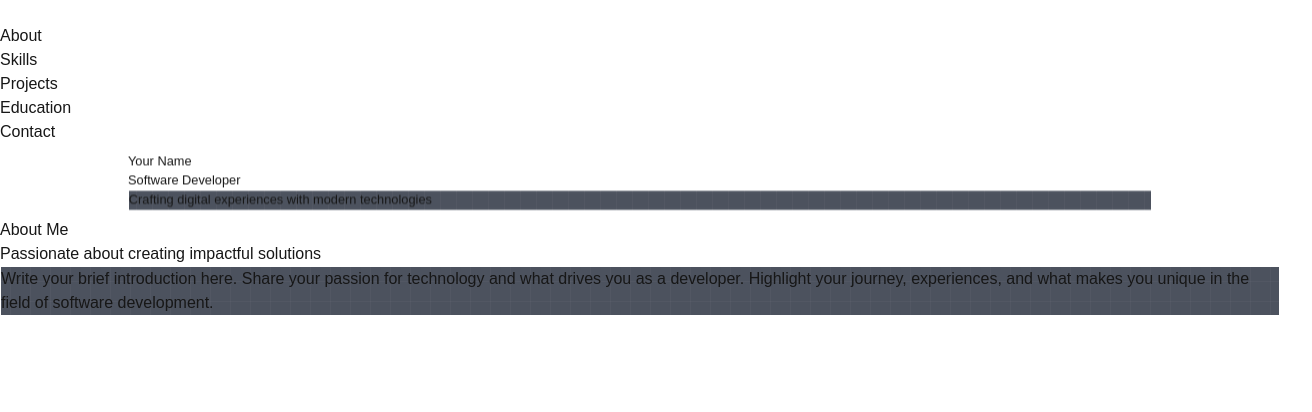
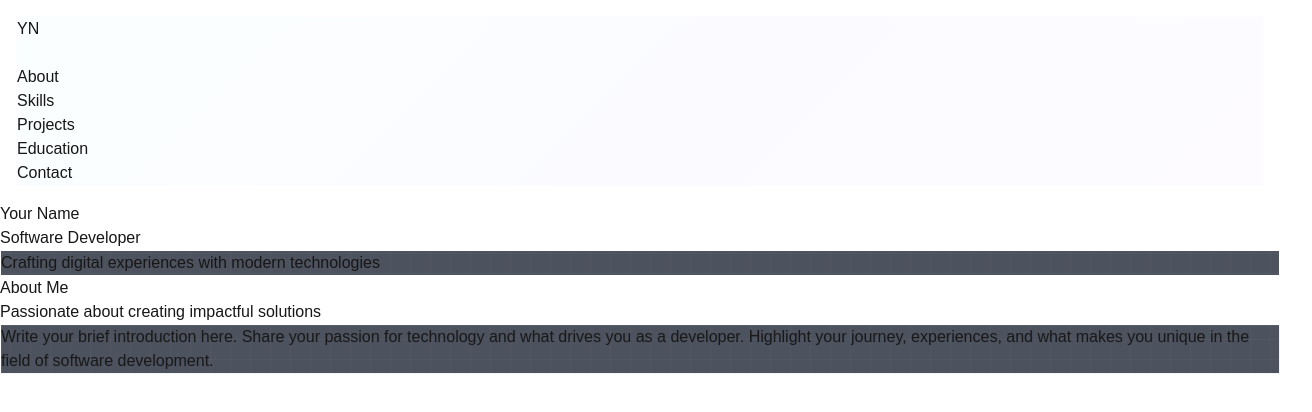
Before and after one commit to Kanchanop6509650229/Portfolio, a Next.js app: page / in a window 1280 px wide. Shown: the top 412 px of the page, 1312 px wide, since content can reach past the window. Built offline with nearby package versions, Linux system fonts and the light colour scheme.

Commit message:
Improve Navbar UI and animation

```diff
--- a/src/components/Navbar.tsx
+++ b/src/components/Navbar.tsx
@@ -14,19 +14,17 @@ const navLinks = [
 
 const Navbar = () => {
   const [hoveredLink, setHoveredLink] = useState<string | null>(null);
-  const [hidden, setHidden] = useState(false);
+  const [isCompact, setIsCompact] = useState(false);
   const [activeSection, setActiveSection] = useState("");
+  const [isMenuOpen, setIsMenuOpen] = useState(false);
   const { scrollY } = useScroll();
-  const [lastScrollY, setLastScrollY] = useState(0);
 
   useMotionValueEvent(scrollY, "change", (latest) => {
-    const direction = latest > lastScrollY ? "down" : "up";
-    if (direction === "down" && latest > 150) {
-      setHidden(true);
+    if (latest > 100) {
+      setIsCompact(true);
     } else {
-      setHidden(false);
+      setIsCompact(false);
     }
-    setLastScrollY(latest);
   });
 
   // Smooth scroll handler
@@ -66,18 +64,42 @@ const Navbar = () => {
   }, []);
 
   const containerVariants = {
-    visible: {
+    normal: {
+      y: 0,
+      padding: "1rem",
+    },
+    compact: {
+      y: 0,
+      padding: "0.5rem 1rem",
+    }
+  };
+
+  const backgroundVariants = {
+    normal: {
+      background: "linear-gradient(135deg, rgba(103, 232, 249, 0.03), rgba(129, 140, 248, 0.03), rgba(192, 132, 252, 0.03))",
+      backdropFilter: "blur(8px)",
+      borderColor: "rgba(255, 255, 255, 0.1)",
+    },
+    compact: {
+      background: "linear-gradient(135deg, rgba(103, 232, 249, 0.05), rgba(129, 140, 248, 0.05), rgba(192, 132, 252, 0.05))",
+      backdropFilter: "blur(12px)",
+      borderColor: "rgba(103, 232, 249, 0.1)",
+    }
+  };
+
+  const menuVariants = {
+    open: {
       opacity: 1,
-      y: 0,
+      height: "auto",
       transition: {
-        duration: 0.3,
+        duration: 0.4,
         ease: "easeOut",
         staggerChildren: 0.1
       }
     },
-    hidden: {
+    closed: {
       opacity: 0,
-      y: -20,
+      height: 0,
       transition: {
         duration: 0.3,
         ease: "easeIn"
@@ -85,29 +107,24 @@ const Navbar = () => {
     }
   };
 
-  const linkVariants = {
-    visible: {
-      opacity: 1,
-      y: 0,
-      transition: { duration: 0.3 }
-    },
-    hidden: {
-      opacity: 0,
-      y: -10,
-      transition: { duration: 0.3 }
-    }
-  };
-
   return (
     <motion.nav
-      className="fixed w-full z-50 px-8 py-6"
+      className="fixed w-full z-50 px-4 md:px-8"
       variants={containerVariants}
-      initial="visible"
-      animate={hidden ? "hidden" : "visible"}
+      initial="normal"
+      animate={isCompact ? "compact" : "normal"}
+      transition={{ duration: 0.3 }}
     >
-      <motion.div className="max-w-6xl mx-auto flex flex-col md:flex-row justify-between items-center gap-6">
       <motion.div
-          variants={linkVariants}
+        className={`max-w-6xl mx-auto rounded-2xl px-6 py-4 gradient-border-effect navbar-glass
+                   ${isCompact ? 'shadow-[0_4px_24px_-1px_rgba(103,232,249,0.1)]' : 'shadow-none'}`}
+        variants={backgroundVariants}
+        initial="normal"
+        animate={isCompact ? "compact" : "normal"}
+        transition={{ duration: 0.3 }}
+      >
+        <div className="flex items-center justify-between">
+          <motion.div
             whileHover={{ scale: 1.05 }}
             className="relative"
           >
@@ -117,9 +134,9 @@ const Navbar = () => {
               onClick={(e) => handleClick(e, "#top")}
             >
               <motion.span
-              className="bg-gradient-to-r from-white to-white bg-clip-text text-transparent relative inline-block"
+                className="bg-gradient-to-r from-[#67e8f9] via-[#818cf8] to-[#c084fc] bg-clip-text text-transparent"
                 whileHover={{
-                backgroundImage: "linear-gradient(to right, #67e8f9, #818cf8, #c084fc)",
+                  scale: 1.05,
                   transition: { duration: 0.3 }
                 }}
               >
@@ -128,49 +145,106 @@ const Navbar = () => {
             </Link>
           </motion.div>
 
+          {/* Hamburger Menu for Mobile */}
+          <button
+            className="md:hidden p-2 hover:bg-white/10 rounded-lg transition-colors"
+            onClick={() => setIsMenuOpen(!isMenuOpen)}
+          >
+            <div className="w-6 h-5 flex flex-col justify-between">
+              <motion.span
+                className="w-full h-0.5 bg-white rounded-full"
+                animate={isMenuOpen ? { rotate: 45, y: 8 } : { rotate: 0, y: 0 }}
+              />
+              <motion.span
+                className="w-full h-0.5 bg-white rounded-full"
+                animate={isMenuOpen ? { opacity: 0 } : { opacity: 1 }}
+              />
+              <motion.span
+                className="w-full h-0.5 bg-white rounded-full"
+                animate={isMenuOpen ? { rotate: -45, y: -8 } : { rotate: 0, y: 0 }}
+              />
+            </div>
+          </button>
+
+          {/* Desktop Menu */}
           <motion.div
-          className="flex flex-wrap justify-center gap-x-8 gap-y-4"
-          variants={containerVariants}
+            className="hidden md:flex items-center space-x-8"
+            animate={{
+              scale: isCompact ? 0.95 : 1,
+              opacity: 1
+            }}
+            transition={{ duration: 0.3 }}
           >
             {navLinks.map((link) => (
               <motion.div
                 key={link.href}
-              variants={linkVariants}
                 onHoverStart={() => setHoveredLink(link.href)}
                 onHoverEnd={() => setHoveredLink(null)}
-              className="relative overflow-hidden"
+                className="relative"
               >
                 <Link
                   href={link.href}
                   onClick={(e) => handleClick(e, link.href)}
-                className={`text-sm uppercase tracking-widest transition-colors duration-300
+                  className={`text-sm uppercase tracking-wider transition-all duration-300
                             ${activeSection === link.href.substring(1)
                               ? 'text-white'
                               : 'text-white/70 hover:text-white'}`}
                 >
-                <motion.span
-                  className="relative inline-block py-1"
-                  whileHover={{ y: -1 }}
-                  transition={{ type: "spring", stiffness: 300, damping: 15 }}
+                  <motion.div
+                    className="relative py-2 px-3 rounded-lg"
+                    whileHover={{
+                      backgroundColor: "rgba(255, 255, 255, 0.05)",
+                    }}
                   >
                     {link.text}
-                  <motion.span
-                    className="absolute bottom-0 left-0 w-full h-[1px]"
+                    <motion.div
+                      className="absolute bottom-0 left-0 right-0 h-0.5 bg-gradient-to-r from-[#67e8f9] via-[#818cf8] to-[#c084fc]"
                       initial={{ scaleX: 0 }}
                       animate={{
-                      scaleX: hoveredLink === link.href || activeSection === link.href.substring(1) ? 1 : 0,
-                      background: "linear-gradient(to right, #67e8f9, #818cf8, #c084fc)"
+                        scaleX: hoveredLink === link.href || activeSection === link.href.substring(1) ? 1 : 0
                       }}
-                    transition={{
-                      duration: 0.3,
-                      ease: "easeInOut"
-                    }}
+                      transition={{ duration: 0.3 }}
                       style={{ originX: 0 }}
                     />
-                </motion.span>
+                  </motion.div>
                 </Link>
               </motion.div>
             ))}
+          </motion.div>
+        </div>
+
+        {/* Mobile Menu */}
+        <motion.div
+          className="md:hidden"
+          initial="closed"
+          animate={isMenuOpen ? "open" : "closed"}
+          variants={menuVariants}
+        >
+          <motion.div className="flex flex-col space-y-4 pt-4">
+            {navLinks.map((link) => (
+              <motion.div
+                key={link.href}
+                variants={{
+                  open: { opacity: 1, y: 0 },
+                  closed: { opacity: 0, y: -10 }
+                }}
+              >
+                <Link
+                  href={link.href}
+                  onClick={(e) => {
+                    handleClick(e, link.href);
+                    setIsMenuOpen(false);
+                  }}
+                  className={`block py-2 px-4 rounded-lg text-sm uppercase tracking-wider transition-all duration-300
+                            ${activeSection === link.href.substring(1)
+                              ? 'text-white bg-white/10'
+                              : 'text-white/70 hover:text-white hover:bg-white/5'}`}
+                >
+                  {link.text}
+                </Link>
+              </motion.div>
+            ))}
+          </motion.div>
         </motion.div>
       </motion.div>
     </motion.nav>
--- a/src/styles/effects.css
+++ b/src/styles/effects.css
@@ -38,3 +38,50 @@
 .glow-effect:hover::after {
   opacity: 1;
 }
+
+/* Animated Gradient Border */
+.gradient-border-effect {
+  position: relative;
+  background: linear-gradient(135deg, rgba(103, 232, 249, 0.03), rgba(129, 140, 248, 0.03), rgba(192, 132, 252, 0.03));
+}
+
+.gradient-border-effect::before {
+  content: '';
+  position: absolute;
+  inset: -1px;
+  z-index: -1;
+  background: linear-gradient(
+    to right,
+    rgba(103, 232, 249, 0.2),
+    rgba(129, 140, 248, 0.2),
+    rgba(192, 132, 252, 0.2)
+  );
+  border-radius: inherit;
+  opacity: 0;
+  transition: opacity 0.3s ease;
+}
+
+.gradient-border-effect:hover::before {
+  opacity: 1;
+}
+
+/* Navbar Glass Effect */
+.navbar-glass {
+  background: linear-gradient(135deg,
+    rgba(103, 232, 249, 0.05),
+    rgba(129, 140, 248, 0.05),
+    rgba(192, 132, 252, 0.05)
+  );
+  backdrop-filter: blur(12px);
+  -webkit-backdrop-filter: blur(12px);
+  border: 1px solid rgba(255, 255, 255, 0.1);
+}
+
+.navbar-glass:hover {
+  background: linear-gradient(135deg,
+    rgba(103, 232, 249, 0.08),
+    rgba(129, 140, 248, 0.08),
+    rgba(192, 132, 252, 0.08)
+  );
+  border-color: rgba(103, 232, 249, 0.2);
+}
```
Lines whose indentation alone changed are shown as unchanged.
